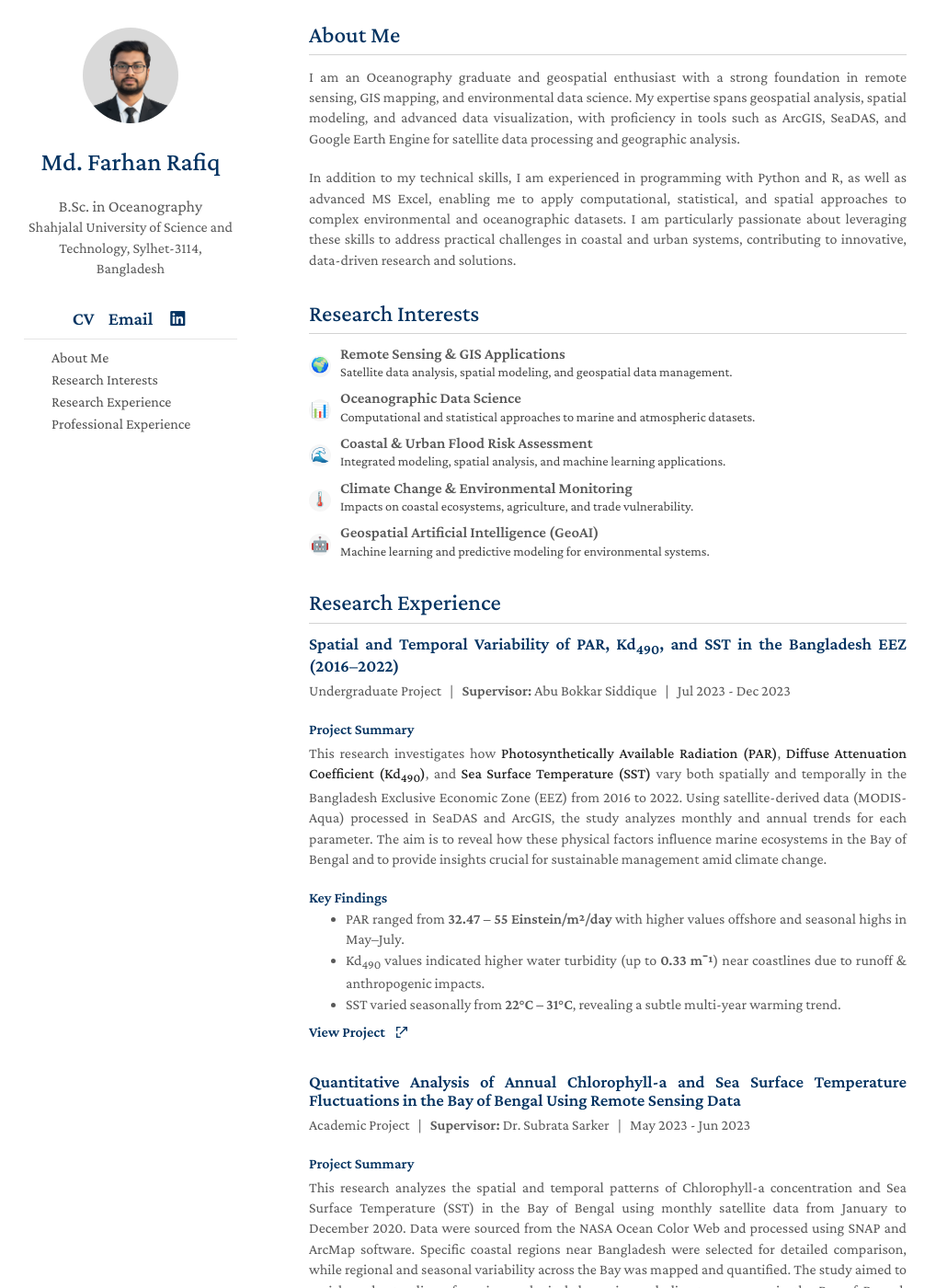
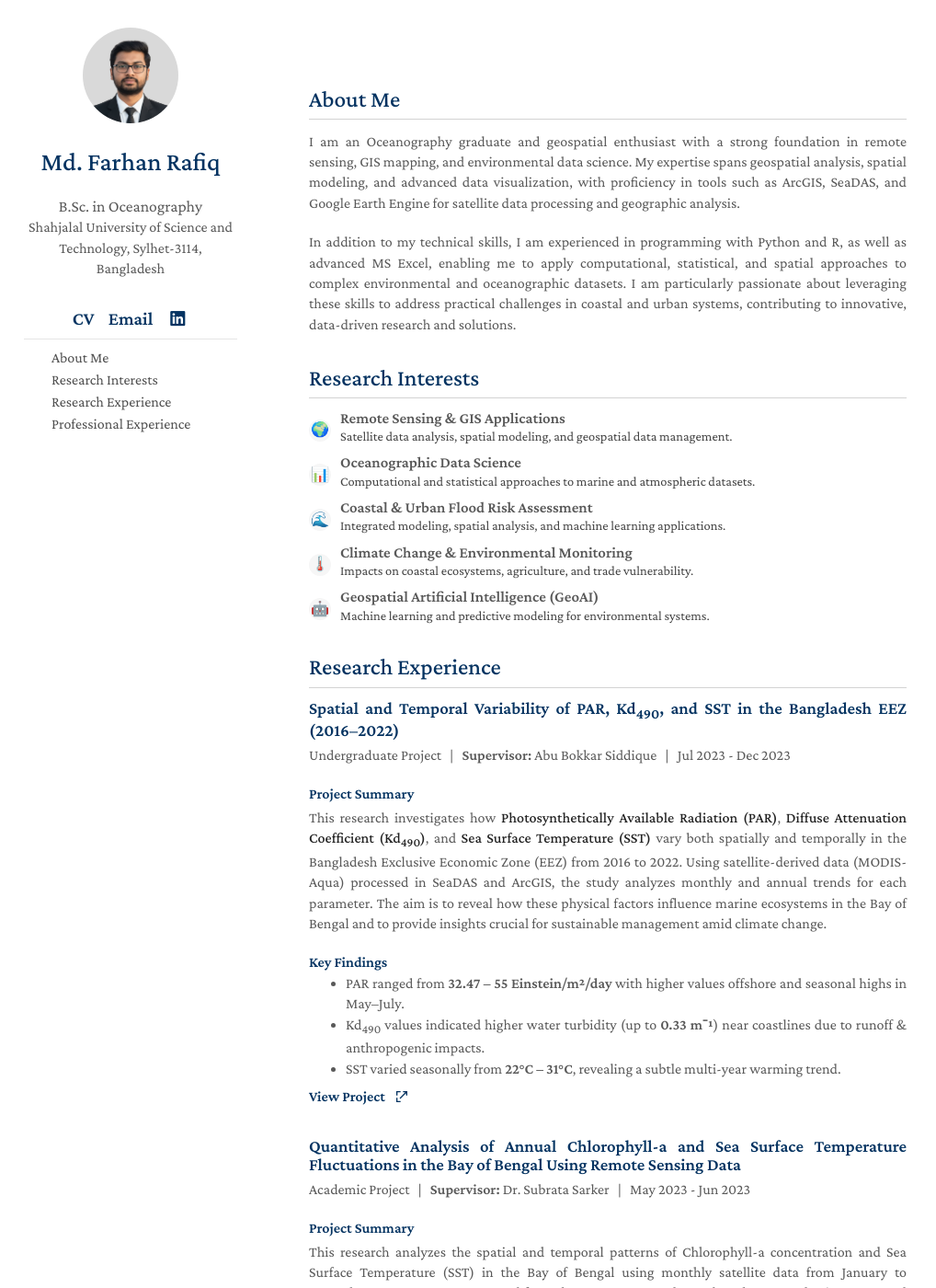
Before and after one commit to farhan-rafiq/farhan-rafiq.github.io, a Jekyll site: the page built from index.md, in a window 1280 px wide and 1400 px high. Shown: the whole window at 92% size, without its empty margins (134-1152 px from the left). Built offline with Jekyll 4.4.1, drawn with Linux system fonts in a browser that asks for light colours; a style sheet for code colours, icons or effects is not loaded.

Commit message:
BOUT ME MARGIN TOP 0

```diff
--- a/_layouts/homepage.html
+++ b/_layouts/homepage.html
@@ -150,7 +150,7 @@
     /* Reduce gap only for About Me section */
   #about-me::before {
     height: 20px;
-    margin-top: -70px !important;
+    margin-top: 0 !important;
   }
 
 </style>
```
